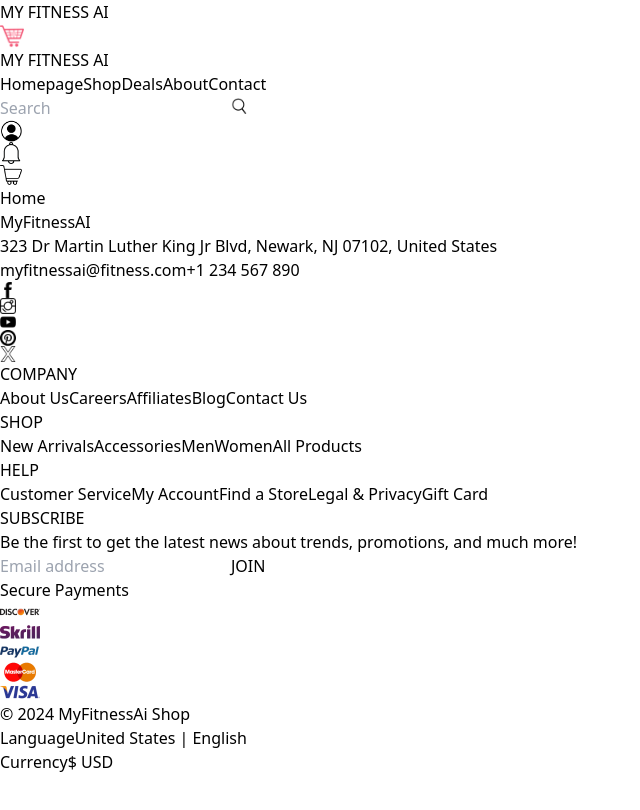
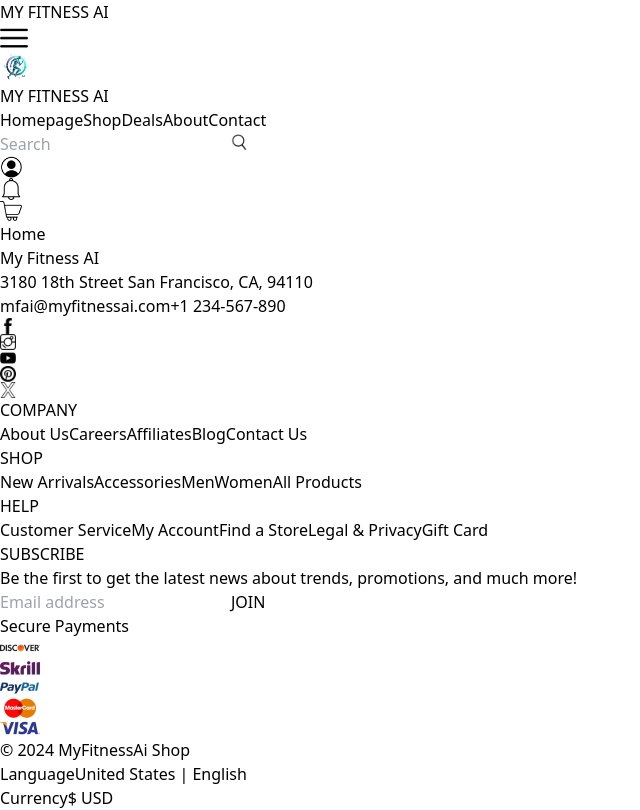
Before and after one commit to NicholasAli1/fitness-ecommerce-supabase, a Next.js app: page / in a window 1280 px wide. Shown: the whole page, without its empty margins (0-640 px from the left). Built offline with nearby package versions, Linux system fonts and the light colour scheme.

Commit message:
Changed Logo and address

```diff
--- a/src/components/Footer.tsx
+++ b/src/components/Footer.tsx
@@ -9,13 +9,11 @@ const Footer = () => {
         {/* LEFT */}
         <div className="w-full md:w-1/2 lg:w-1/4 flex flex-col gap-8">
           <Link href="/">
-            <div className="text-2xl tracking-wide">MyFitnessAI</div>
+            <div className="text-2xl tracking-wide">My Fitness AI</div>
           </Link>
-          <p>
-            323 Dr Martin Luther King Jr Blvd, Newark, NJ 07102, United States
-          </p>
-          <span className="font-semibold">myfitnessai@fitness.com</span>
-          <span className="font-semibold">+1 234 567 890</span>
+          <p>3180 18th Street San Francisco, CA, 94110</p>
+          <span className="font-semibold">mfai@myfitnessai.com</span>
+          <span className="font-semibold">+1 234-567-890</span>
           <div className="flex gap-6">
             <Image src="/facebook.png" alt="" width={16} height={16} />
             <Image src="/instagram.png" alt="" width={16} height={16} />
--- /dev/null
+++ b/src/components/Menu.tsx
@@ -0,0 +1,35 @@
+"use client";
+
+import Image from "next/image";
+import Link from "next/link";
+import { useState } from "react";
+
+const Menu = () => {
+  const [open, setOpen] = useState(false);
+
+  return (
+    <div className="">
+      <Image
+        src="/menu.png"
+        alt=""
+        width={28}
+        height={28}
+        className="cursor-pointer"
+        onClick={() => setOpen((prev) => !prev)}
+      />
+      {open && (
+        <div className="absolute bg-black text-white left-0 top-20 w-full h-[calc(100vh-80px)] flex flex-col items-center justify-center gap-8 text-xl  z-10">
+          <Link href="/">Homepage</Link>
+          <Link href="/">Shop</Link>
+          <Link href="/">Deals</Link>
+          <Link href="/">About</Link>
+          <Link href="/">Contact</Link>
+          <Link href="/">Logout</Link>
+          <Link href="/">Cart</Link>
+        </div>
+      )}
+    </div>
+  );
+};
+
+export default Menu;
--- a/src/components/NavBar.tsx
+++ b/src/components/NavBar.tsx
@@ -3,6 +3,7 @@ import React from "react";
 import SearchBar from "./SearchBar";
 import Image from "next/image";
 import NavIcons from "./NavIcons";
+import Menu from "./Menu";
 
 const NavBar = () => {
   return (
@@ -12,14 +13,14 @@ const NavBar = () => {
         <Link href="/">
           <div className="text-2xl tracking-wide">MY FITNESS AI</div>
         </Link>
-        {/* <Menu /> */}
+        <Menu />
       </div>
       {/* BIGGER SCREENS */}
       <div className="hidden md:flex items-center justify-between gap-8 h-full">
         {/* LEFT */}
         <div className="w-1/3 xl:w-1/2 flex items-center gap-12">
           <Link href="/" className="flex items-center gap-3">
-            <Image src="/logo.png" alt="" width={24} height={24} />
+            <Image src="/logo.png" alt="" width={32} height={32} />
             <div className="text-2xl tracking-wide">MY FITNESS AI</div>
           </Link>
           <div className="hidden xl:flex gap-4">
```
Also changed, not shown: public/logo.png.
